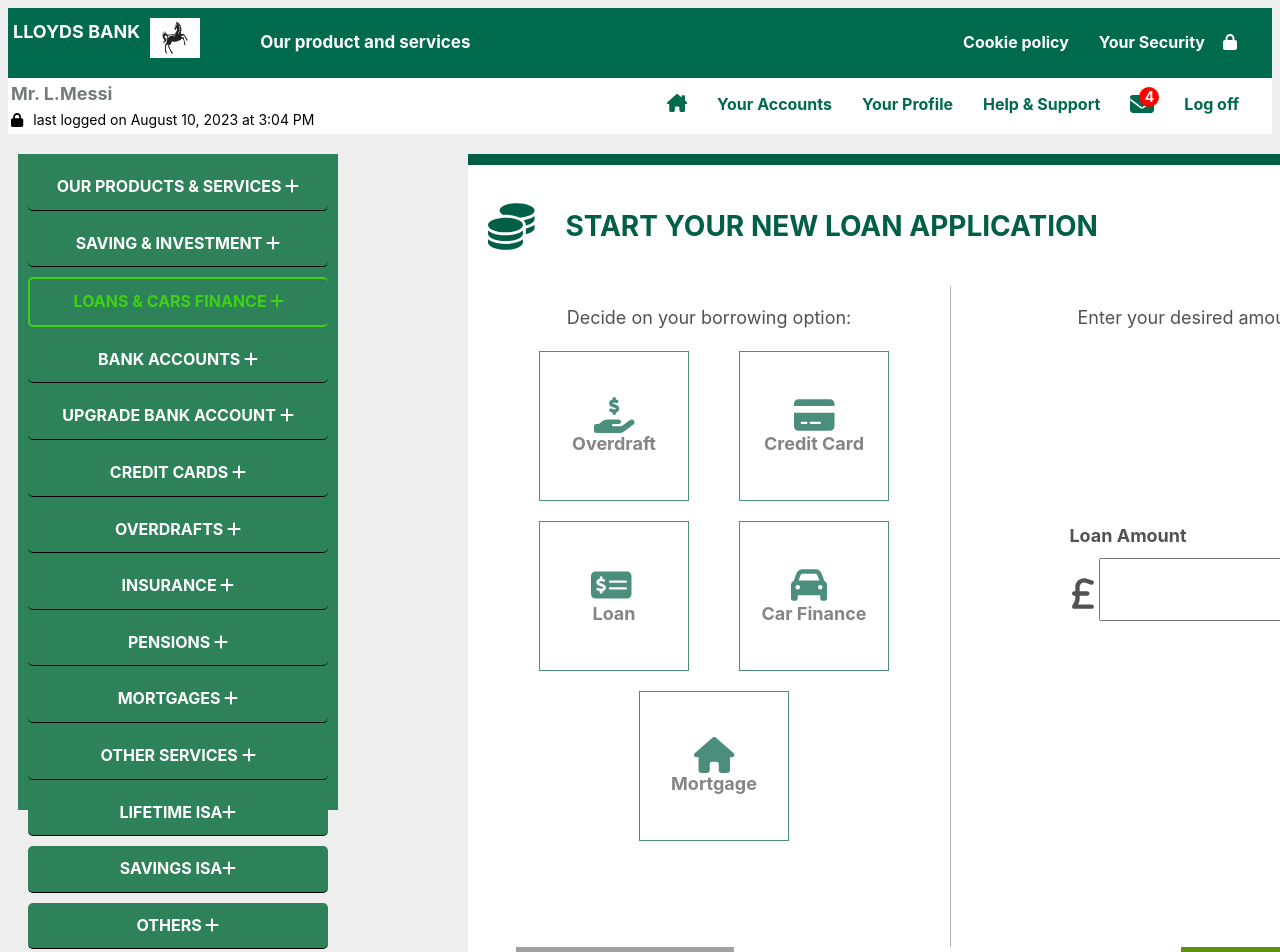
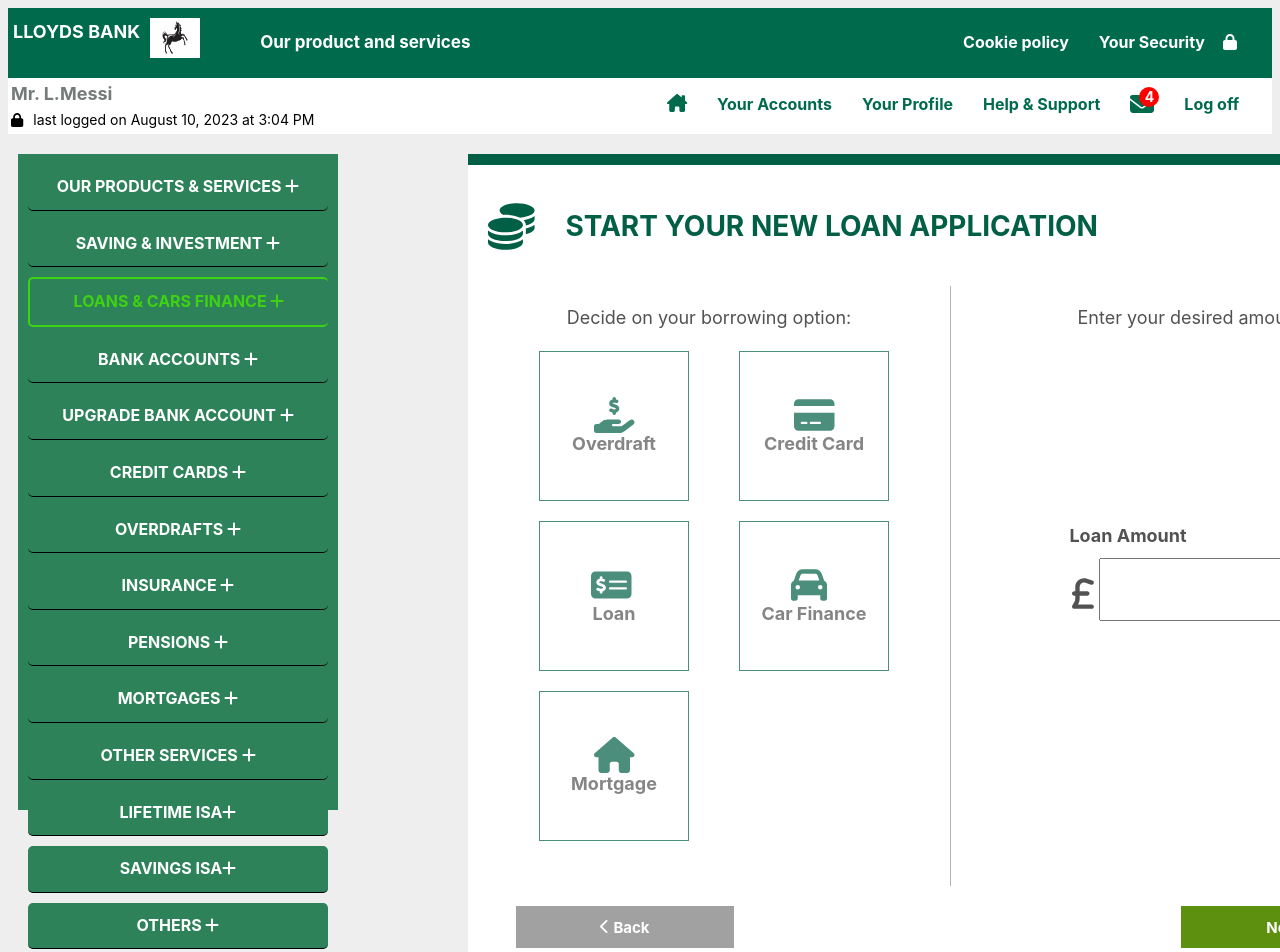
Before and after one commit to Safo-Samson/customer-interface-decisioning, a React (Vite) app: page /NewLoan in a window 1280 px wide. Shown: the top 952 px of the page. Built offline with nearby package versions, Linux system fonts and the light colour scheme.

Commit message:
styling fixes

```diff
--- a/src/components/InformationCheck/InformationCheck.css
+++ b/src/components/InformationCheck/InformationCheck.css
@@ -1,6 +1,6 @@
 .informationCheck-container{
     width: 966px;
-    height: 904px;
+    height: 100%;
     border: none;
     border-top: 11px solid #005F44 ;
     /* border: 1px solid black; */
@@ -40,12 +40,12 @@
 .loanInfo, .financialInfo{
     max-width: 85%;
     margin-left: 54px;
-    margin-top: 47px;
+    /* margin-top: 47px; */
     /* margin-top: 100px; */
     /* margin-right: 100px; */
 }
 .financialInfo{
-	margin-top: 10px;
+	/* margin-top: 10px; */
 }
 .personalFields {
 	display: flex;
@@ -89,7 +89,7 @@
     flex-direction: column;
 
     width: 100%;
-    height: 100%;
+    /* height: 100%; */
 
     /* border: 9px solid black; */
 
@@ -121,7 +121,6 @@
 .loanFields {
 	display: flex;
 	flex-direction: row;
-	height: 126px;
 	/* justify-content: space-evenly; */
     border: 1px solid #99C3B7;
 
--- a/src/components/InformationCheck/InformationCheck.jsx
+++ b/src/components/InformationCheck/InformationCheck.jsx
@@ -148,7 +148,7 @@
                                         />
                                 </div>
                             </div>
-                         </div>
+                        </div>
 
 
                         <div className="financialInfo">
--- a/src/components/startLoan/startLoan.css
+++ b/src/components/startLoan/startLoan.css
@@ -69,6 +69,10 @@
     justify-content: center;
 
 }
+.decide-container .empty{
+    opacity: 0;
+    cursor:auto;
+}
 
 .overDraft:hover, .creditCard:hover, .loan:hover, .carFinance:hover, .mortgage:hover{
     border: 4px solid #005F44;
@@ -78,20 +82,6 @@
 
 }
 
-/* .loan{
-    margin-top: 29px;
-    margin-right: 52px;
-
-} */
-
-/* .carFinance{
-    margin-top: 29px;
-} */
-
-/* .mortgage{
-    margin-top: 29px;
-    margin-right: 202px;
-} */
 
 
 
@@ -109,6 +99,7 @@
     margin-left: 48px;
     cursor: pointer;
     border: none;
+    margin-top: 20px;
 }
 
 .nextBtn{
@@ -124,6 +115,8 @@
     margin-left: 447px;
     cursor: pointer;
     border: none;
+    margin-top: 20px;
+
 
 }
 
@@ -135,7 +128,7 @@
     font-weight: 400;
     line-height: normal;
     width: 483px;
-    height: 661px;
+    height: 600px;
 
 
     /* justify-content: space-evenly; */
@@ -150,7 +143,7 @@
     font-weight: 400;
     line-height: normal;
     width: 483px;
-    height: 661px;
+    height: 600px;
     border: none;
     border-left: 1px solid #B8B3B3;
 }
--- a/src/components/startLoan/startLoan.jsx
+++ b/src/components/startLoan/startLoan.jsx
@@ -85,6 +85,7 @@
             />
             Mortgage
           </button>
+          <button className="empty">empty</button>
         </div>
         <div className="enterAmount-container">
           <p>Enter your desired amount: </p>
```
